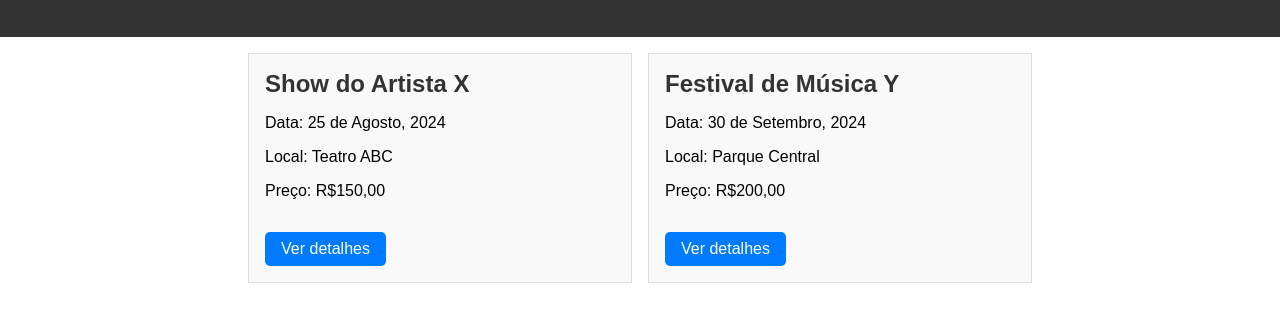
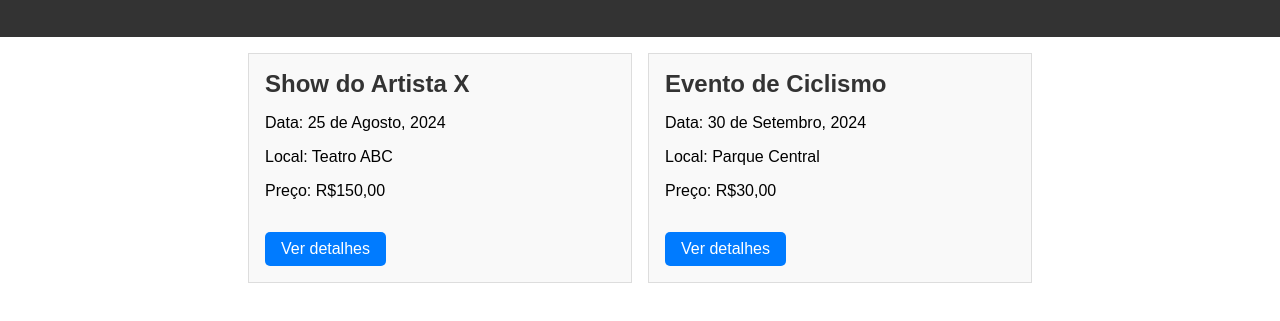
Before and after one commit to genuino12/Trabalho-de-programa-o-para-internet, a website: page Publico/home.html in a window 1280 px wide. Shown: the part 75-396 px from the top of the page. Drawn offline with Linux system fonts and the light colour scheme.

Commit message:
atualização

```diff
--- a/Publico/home.html
+++ b/Publico/home.html
@@ -23,10 +23,10 @@
 
             <!-- Outro evento -->
             <article class="event-item">
-                <h2>Festival de Música Y</h2>
+                <h2>Evento de Ciclismo</h2>
                 <p>Data: 30 de Setembro, 2024</p>
                 <p>Local: Parque Central</p>
-                <p>Preço: R$200,00</p>
+                <p>Preço: R$30,00</p>
                 <a href="detalhes-evento.html?id=2" class="btn">Ver detalhes</a>
             </article>
 
```
